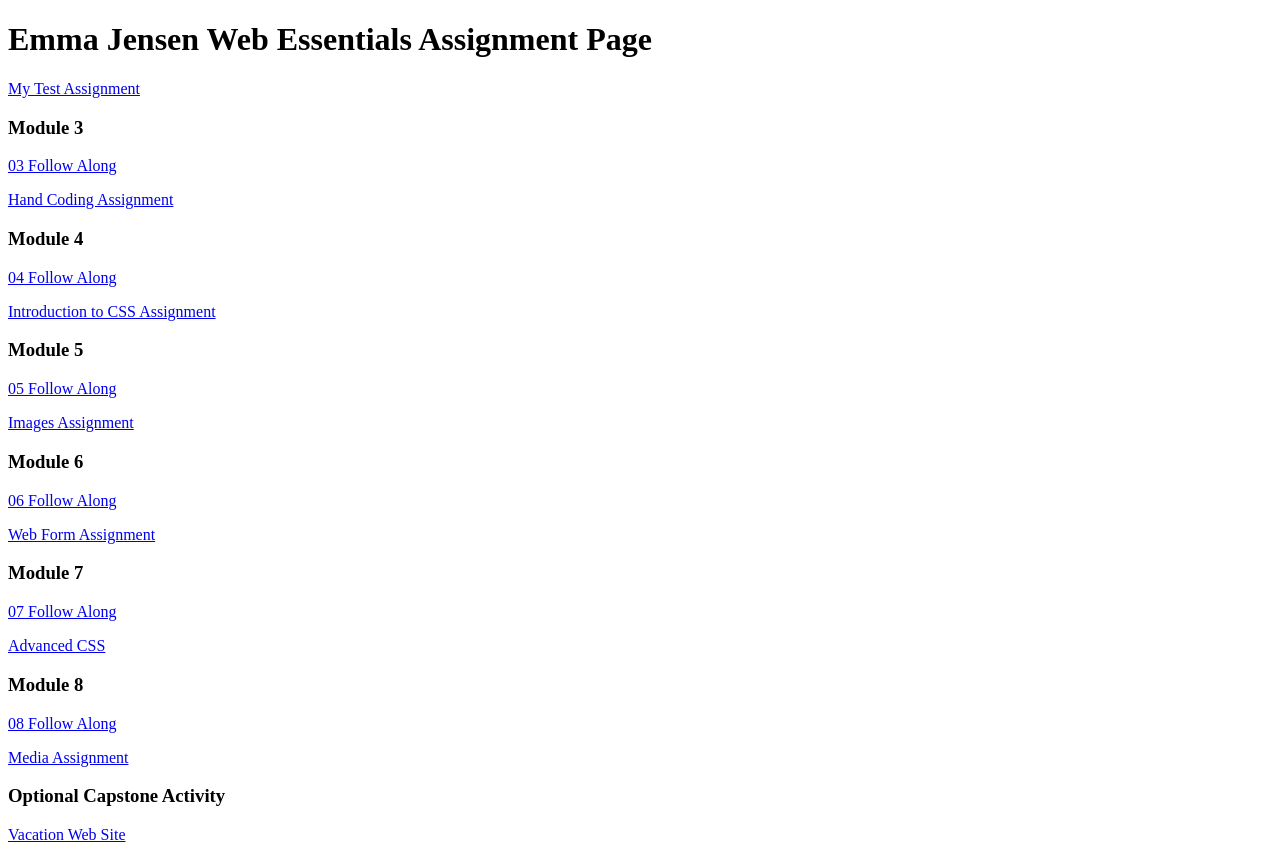
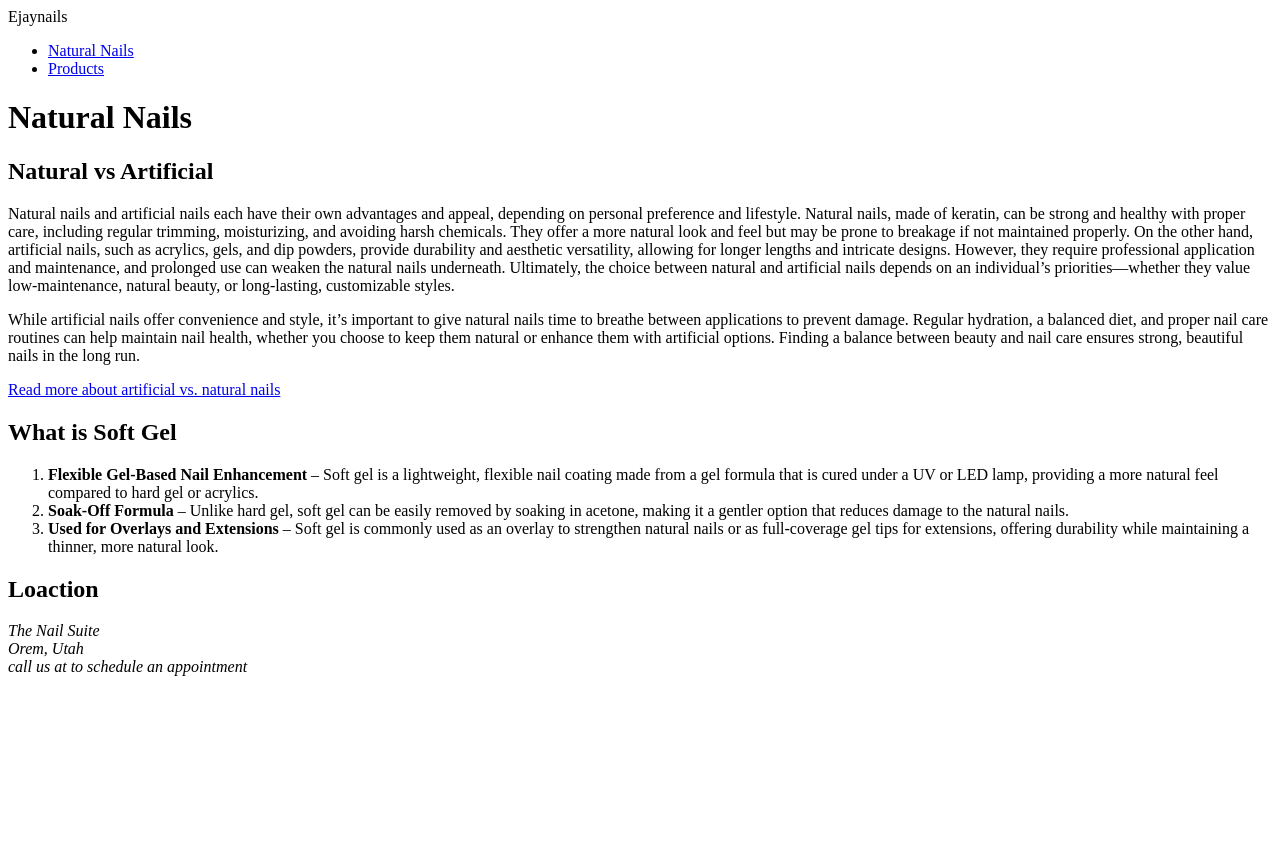
Before and after one commit to emmajensen03/dwdd1600, a plain HTML site: page index.html in a window 1280 px wide. After the commit the page ends 800 px from the top, so only its background shows below. Drawn offline with Linux system fonts and the light colour scheme.

Commit message:
03 hand coding

```diff
--- a/index.html
+++ b/index.html
@@ -1,39 +1,81 @@
 <!DOCTYPE html>
 <html lang="en">
+
 <head>
     <meta charset="UTF-8">
+    <meta name="author" content="Emma Jensen">
+    <meta name="description" content="Learn about natural Nails">
     <meta name="viewport" content="width=device-width, initial-scale=1.0">
-		<title>dwdd 1600 assignment list page</title>
+    <title>Ejaynails: Natural Nails</title>
 </head>
+
 <body>
-		<h1>Emma Jensen Web Essentials Assignment Page</h1>
-		<p><a href="01test">My Test Assignment</a></p>
+    <!-- Start the page head -->
+    <header>
+        <span>Ejaynails</span>
+    </header>
 
-		<h3>Module 3</h3>
-		<p><a href="03follow-along">03 Follow Along</a></p>
-		<p><a href="03hand-coding">Hand Coding Assignment</a></p>
+    <!-- Start the page navigation -->
 
-		<h3>Module 4</h3>
-		<p><a href="04follow-along">04 Follow Along</a></p>
-		<p><a href="04intro-css">Introduction to CSS Assignment</a></p>
+    <nav>
+        <ul>
+            <li><a href="index.html">Natural Nails</a></li>
+            <li><a href="products.html">Products</a></li>
 
-		<h3>Module 5</h3>
-		<p><a href="05follow-along">05 Follow Along</a></p>
-		<p><a href="05images">Images Assignment</a></p>
 
-		<h3>Module 6</h3>
-		<p><a href="06follow-along">06 Follow Along</a></p>
-		<p><a href="06form">Web Form Assignment</a></p>
+        </ul>
 
-		<h3>Module 7</h3>
-		<p><a href="07follow-along">07 Follow Along</a></p>
-		<p><a href="07advanced-css">Advanced CSS</a></p>
+    </nav>
+    <!-- Start the main content -->
+    <main>
+        <h1>Natural Nails</h1>
+        <h2>Natural vs Artificial</h2>
+        <p>Natural nails and artificial nails each have their own advantages and appeal, depending on personal
+            preference and lifestyle. Natural nails, made of keratin, can be strong and healthy with proper care,
+            including regular trimming, moisturizing, and avoiding harsh chemicals. They offer a more natural look and
+            feel but may be prone to breakage if not maintained properly. On the other hand, artificial nails, such as
+            acrylics, gels, and dip powders, provide durability and aesthetic versatility, allowing for longer lengths
+            and intricate designs. However, they require professional application and maintenance, and prolonged use can
+            weaken the natural nails underneath. Ultimately, the choice between natural and artificial nails depends on
+            an individual’s priorities—whether they value low-maintenance, natural beauty, or long-lasting, customizable
+            styles.</p>
+        <p>While artificial nails offer convenience and style, it’s important to give natural nails time to breathe
+            between applications to prevent damage. Regular hydration, a balanced diet, and proper nail care routines
+            can help maintain nail health, whether you choose to keep them natural or enhance them with artificial
+            options. Finding a balance between beauty and nail care ensures strong, beautiful nails in the long run.</p>
+            <p><a href="https://gcmag.org/artificial-vs-natural-which-nail-style-is-right-for-you/" target="_blank">Read more about artificial vs. natural nails</a></p>
 
-		<h3>Module 8</h3>
-		<p><a href="08follow-along">08 Follow Along</a></p>
-		<p><a href="08media">Media Assignment</a></p>
+        </p>
 
-		<h3>Optional Capstone Activity</h3>
-		<p><a href="vacation">Vacation Web Site</a></p>
+        <h2>What is Soft Gel</h2>
+        <ol>
+            <li><strong>Flexible Gel-Based Nail Enhancement</strong> – Soft gel is a lightweight, flexible nail coating
+                made from a gel
+                formula that is cured under a UV or LED lamp, providing a more natural feel compared to hard gel or
+                acrylics.</li>
+            <li><strong>Soak-Off Formula</strong> – Unlike hard gel, soft gel can be easily removed by soaking in
+                acetone, making it a
+                gentler option that reduces damage to the natural nails.</li>
+            <li><strong>Used for Overlays and Extensions</strong> – Soft gel is commonly used as an overlay to
+                strengthen natural nails
+                or as full-coverage gel tips for extensions, offering durability while maintaining a thinner, more
+                natural look.
+            </li>
+        </ol>
+
+        <h2>Loaction</h2>
+        <address>
+            The Nail Suite <br>
+            Orem, Utah <br>
+            call us at <a href="tel;8005551212"></a> to schedule an appointment
+        </address>
+    </main>
+
+    <!-- Start the footer-->
+
+    <footer>
+
+    </footer>
 </body>
+
 </html>
```
Also changed, not shown: products.html (added, +80 -0 lines). Lines whose indentation alone changed are shown as unchanged.
